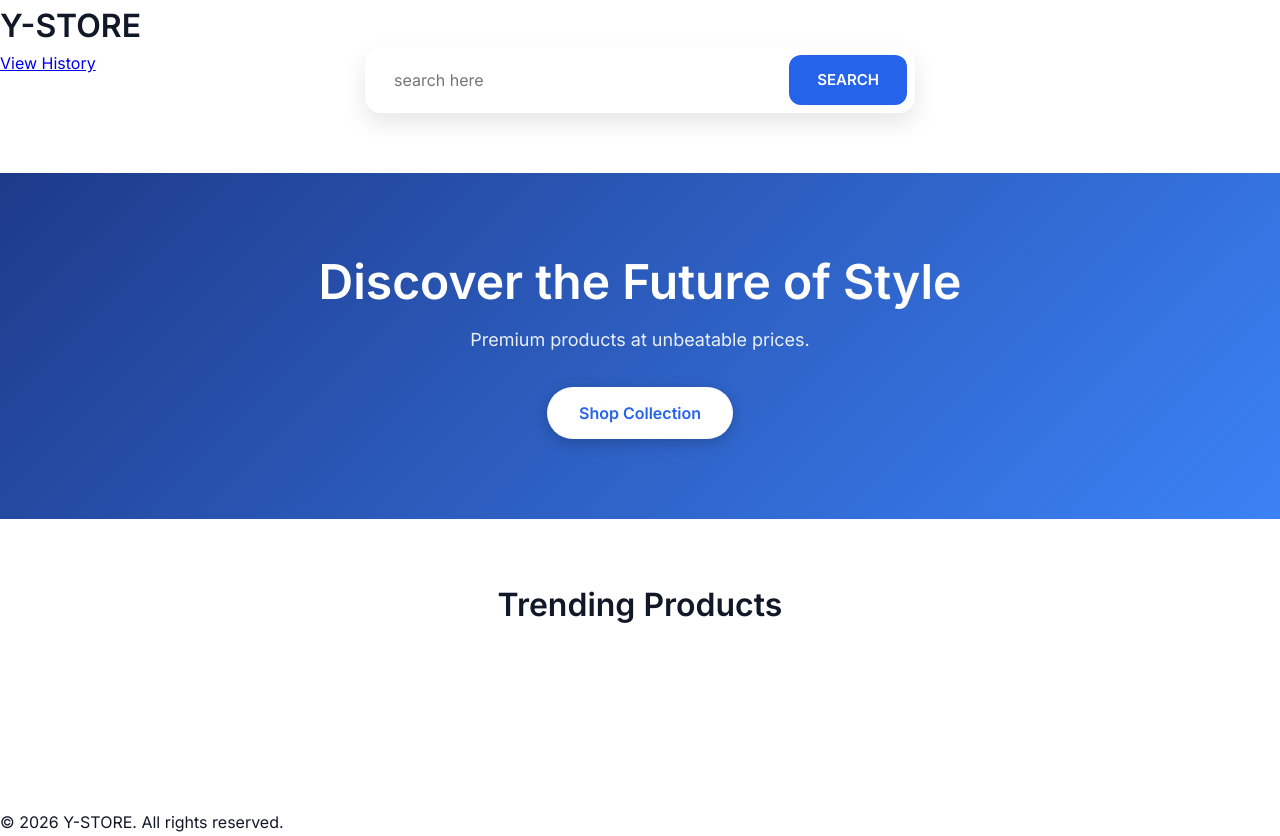
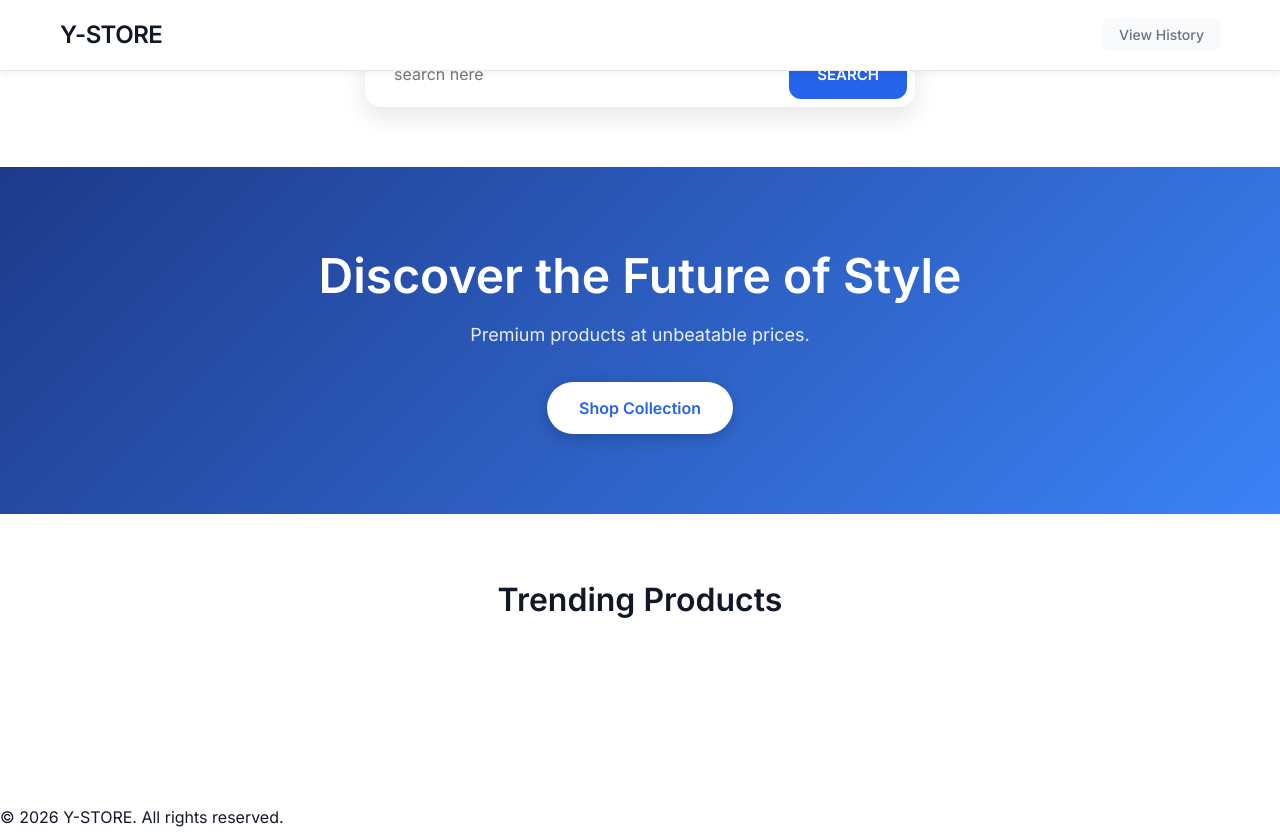
Before and after one commit to Yussssra/Project_2, a plain HTML site: page index.html in a window 1280 px wide. Drawn offline with Linux system fonts and the light colour scheme; no server answers.

Commit message:
Redesign: Modern Flexbox Header with Logo and Nav

```diff
--- a/index.html
+++ b/index.html
@@ -11,8 +11,14 @@
 </head>
 
 <body>
-  <h1>Y-STORE</h1>
-  <a href="history.html">View History</a>
+  <header>
+    <div class="header-container">
+      <a href="index.html" class="logo">Y-STORE</a>
+      <nav>
+        <a href="history.html" class="nav-link">View History</a>
+      </nav>
+    </div>
+  </header>
 
   <div class="search-box">
     <input type="text" id="inputBox" placeholder="search here" autocomplete="off" />
--- a/style.css
+++ b/style.css
@@ -52,22 +52,52 @@ body {
   }
 }
 
-/* ===== Header ===== */
+/* ===== Header (Redesigned) ===== */
 header {
-  text-align: center;
-  padding: 20px;
   background: white;
   border-bottom: 1px solid var(--border-color);
   position: sticky;
   top: 0;
   z-index: 100;
   box-shadow: 0 4px 6px -1px rgba(0, 0, 0, 0.05);
+  padding: 0;
+  /* Container handles padding */
 }
 
-header h1 {
+.header-container {
+  max-width: 1200px;
+  margin: 0 auto;
+  padding: 16px 20px;
+  display: flex;
+  justify-content: space-between;
+  align-items: center;
+}
+
+.logo {
   font-size: 24px;
-  font-weight: 700;
+  font-weight: 800;
+  color: var(--text-main);
   letter-spacing: -0.5px;
+  text-decoration: none;
+}
+
+.logo:hover {
+  color: var(--primary-color);
+}
+
+.nav-link {
+  font-size: 14px;
+  font-weight: 500;
+  color: var(--text-muted);
+  text-decoration: none;
+  padding: 8px 16px;
+  border-radius: 6px;
+  transition: all 0.2s;
+  background: #f9fafb;
+}
+
+.nav-link:hover {
+  background: #f3f4f6;
   color: var(--text-main);
 }
 
```
